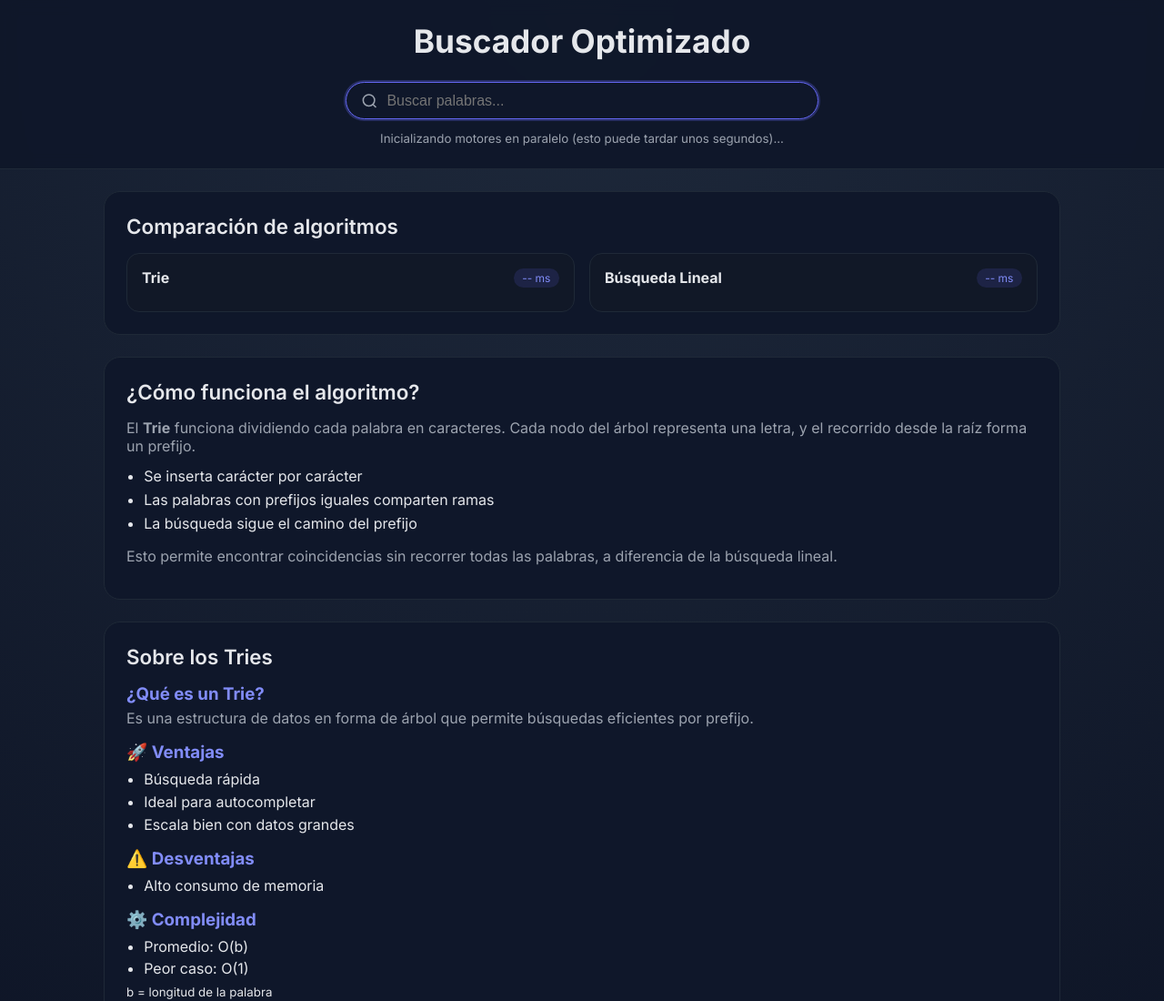
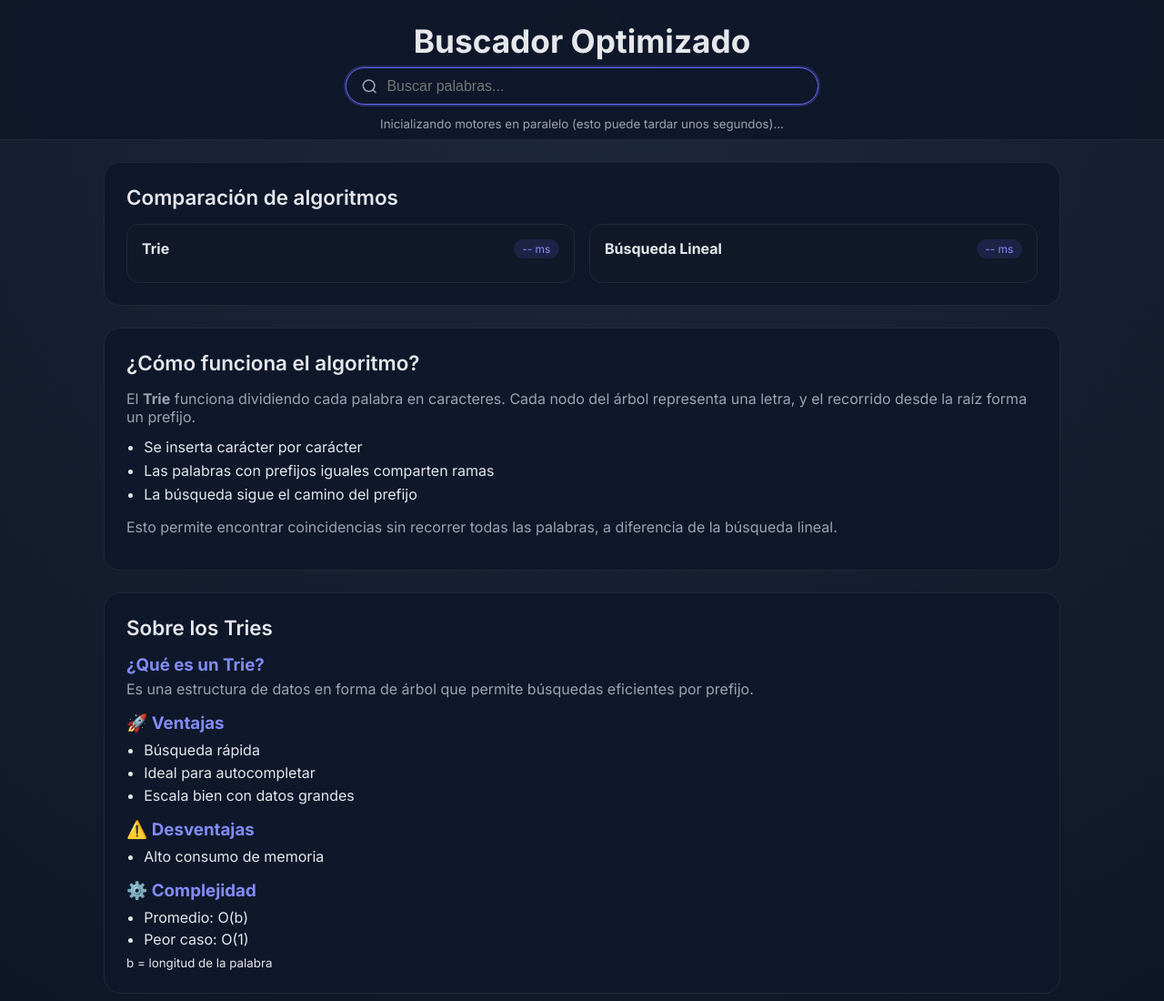
Before and after one commit to Nicolas0016/barra-de-busquedas-optimizada, a website: page src/index.html in a window 1280 px wide. Shown: the top 1100 px of the page at 91% size. Drawn offline with nearby package versions, Linux system fonts and the light colour scheme.

Commit message:
docs: update project README with architecture details and adjust header layout styles

```diff
--- a/src/styles/estilos.css
+++ b/src/styles/estilos.css
@@ -28,7 +28,7 @@ body {
 /* HEADER */
 .top-bar {
   text-align: center;
-  padding: 1.5rem 1rem 1.5rem;
+  padding: 1.5rem 0.5rem 0.5rem;
   position: sticky;
   top: 0;
   z-index: 100;
@@ -40,7 +40,7 @@ body {
 .top-bar h1 {
   font-size: 2.2rem;
   font-weight: 700;
-  margin-bottom: 1.5rem;
+  margin-bottom: 0.5rem;
 }
 
 /* SEARCH */
```
Also changed, not shown: README.md.
